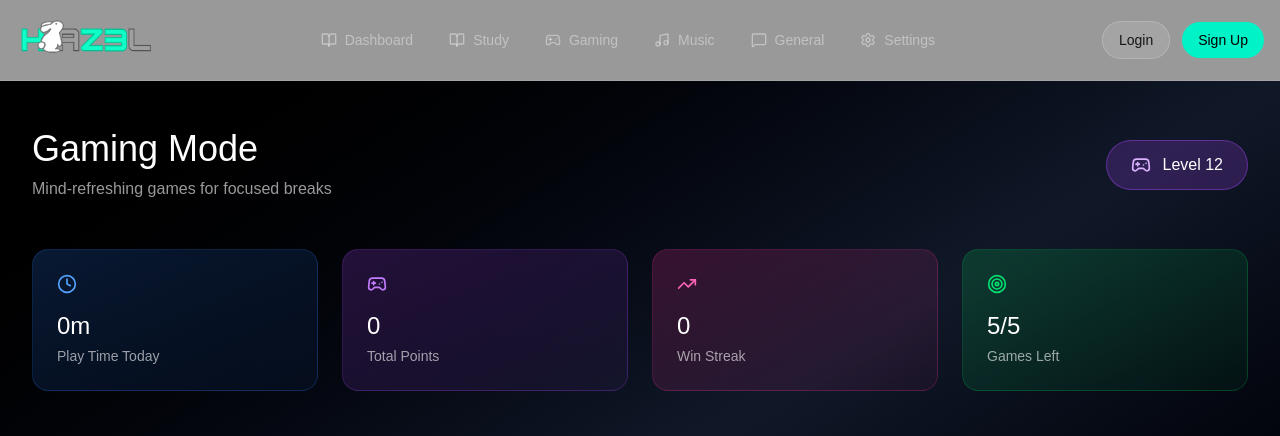
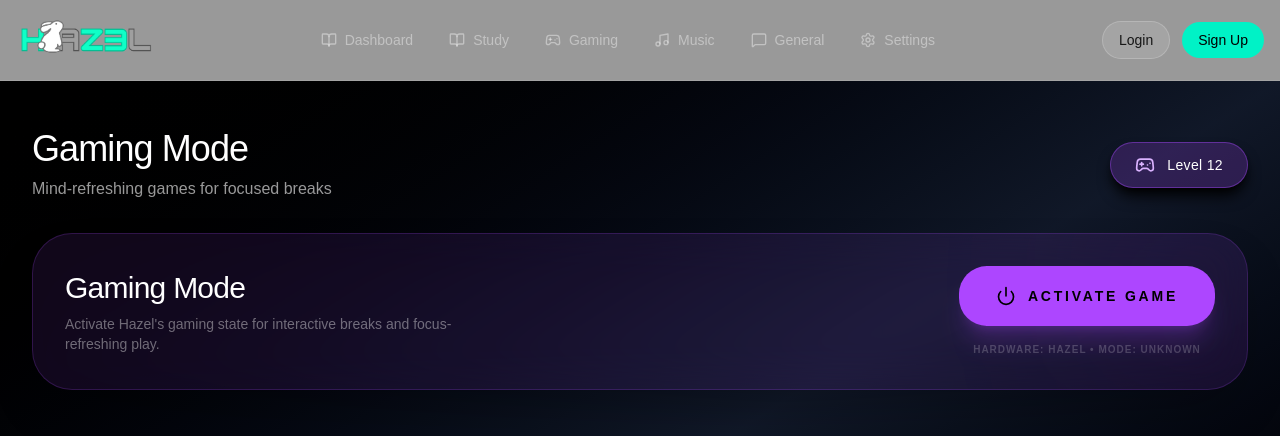
Before and after one commit to OnithaH/Hazel, a Next.js app in the folder companion_hazel/: page /Game_mode in a window 1280 px wide. Shown: the top 436 px of the page. Built offline with nearby package versions, Linux system fonts and the light colour scheme; no server answers.

Commit message:
Feature/study connect (#86)
* Modes changing routes

* layout changed

* Actvate button created

```diff
--- a/companion_hazel/app/Game_mode/page.tsx
+++ b/companion_hazel/app/Game_mode/page.tsx
@@ -2,6 +2,7 @@
 
 import React, { useState, useEffect } from 'react';
 import { Clock, Gamepad2, TrendingUp, Target, X, Loader2 } from 'lucide-react';
+import ModeActivationCard from '@/components/ModeActivationCard';
 
 interface Game {
   id?: string;
@@ -182,15 +183,25 @@ export default function Page() {
       {/* Main Content */}
       <main className="max-w-7xl mx-auto px-8 py-12">
         {/* Header */}
-        <div className="flex items-center justify-between mb-12">
+        <div className="flex items-center justify-between mb-8">
           <div>
-            <h1 className="text-4xl font-normal mb-2">Gaming Mode</h1>
+            <h1 className="text-4xl font-normal mb-2 tracking-tight">Gaming Mode</h1>
             <p className="text-white/60">Mind-refreshing games for focused breaks</p>
           </div>
-          <div className="flex items-center gap-3 px-6 py-3 bg-purple-500/20 border border-purple-500/40 rounded-full">
+          <div className="flex items-center gap-3 px-6 py-3 bg-purple-500/20 border border-purple-500/40 rounded-full shadow-lg shadow-black">
             <Gamepad2 className="w-5 h-5 text-purple-300" />
-            <span>Level 12</span>
+            <span className="text-sm font-medium tracking-wide">Level 12</span>
           </div>
+        </div>
+
+        {/* --- MANUAL MODE ACTIVATION --- */}
+        <div className="mb-12">
+          <ModeActivationCard
+            targetMode="GAME"
+            title="Gaming Mode"
+            description="Activate Hazel's gaming state for interactive breaks and focus-refreshing play."
+            colorClass="purple"
+          />
         </div>
 
         {/* Stats Grid */}
--- a/companion_hazel/app/General_mode/page.tsx
+++ b/companion_hazel/app/General_mode/page.tsx
@@ -3,6 +3,7 @@
 import React, { useState, useEffect, useRef } from 'react';
 import { MessageSquare, Thermometer, Droplets, Lightbulb, Sparkles, Bell, Clock, X, Send, Plus, Loader2 } from 'lucide-react';
 import useSWR, { mutate } from 'swr';
+import ModeActivationCard from '@/components/ModeActivationCard';
 
 const fetcher = (url: string) => fetch(url).then((res) => res.json());
 
@@ -37,17 +38,6 @@ export default function Page() {
   const allReminders = [
     ...(remindersData || []).map((r: any) => ({ ...r, displayDate: r.date, displayTime: r.time })),
   ].sort((a: any, b: any) => new Date(a.displayDate).getTime() - new Date(b.displayDate).getTime());
-
-  // Sync Mode on Mount
-  useEffect(() => {
-    if (robotId) {
-      fetch('/api/robot/mode', {
-        method: 'PATCH',
-        headers: { 'Content-Type': 'application/json' },
-        body: JSON.stringify({ mode: 'GENERAL' }),
-      });
-    }
-  }, [robotId]);
 
   // Scroll to bottom of chat
   useEffect(() => {
@@ -154,7 +144,7 @@ export default function Page() {
     <div className="min-h-screen bg-gradient-to-br from-[#07080A] via-[#0D0F1A] to-[#07080A] text-white p-4 md:p-8">
       <div className="max-w-7xl mx-auto">
         {/* Header */}
-        <div className="flex flex-col md:flex-row items-start md:items-center justify-between gap-6 md:gap-0 mb-12 animate-in fade-in slide-in-from-top-4 duration-700">
+        <div className="flex flex-col md:flex-row items-start md:items-center justify-between gap-6 md:gap-0 mb-8 animate-in fade-in slide-in-from-top-4 duration-700">
           <div>
             <h1 className="text-4xl font-normal mb-2 tracking-tight">General Mode</h1>
             <p className="text-white/40">Natural conversations and smart environment control</p>
@@ -163,6 +153,16 @@ export default function Page() {
             <div className={`w-2 h-2 ${robotId ? 'bg-green-500 animate-pulse' : 'bg-red-500'} rounded-full`} />
             <span className="text-sm font-medium tracking-wide">{robot ? `${robot.name} Active` : 'Robot Offline'}</span>
           </div>
+        </div>
+
+        {/* --- MANUAL MODE ACTIVATION --- */}
+        <div className="mb-8">
+          <ModeActivationCard
+            targetMode="GENERAL"
+            title="General Mode"
+            description="Hazel will assist you with natural conversation, reminders, and environment tracking."
+            colorClass="green"
+          />
         </div>
 
         {/* Stats Cards */}
--- a/companion_hazel/app/Music_mode/page.tsx
+++ b/companion_hazel/app/Music_mode/page.tsx
@@ -1,6 +1,7 @@
 "use client";
 
 import { useState, useEffect, useRef } from "react";
+import ModeActivationCard from "@/components/ModeActivationCard";
 
 interface Song {
   title?: string;
@@ -316,6 +317,16 @@ export default function MusicModePage() {
 
       <div className="responsive-padding" style={{ padding: "52px 40px 72px" }}>
 
+        {/* --- MANUAL MODE ACTIVATION --- */}
+        <div style={{ marginBottom: "32px" }}>
+          <ModeActivationCard
+            targetMode="MUSIC"
+            title="Music Mode"
+            description="Sync Hazel with your rhythm. Activate Music Mode to enable gesture controls and immersive lighting."
+            colorClass="pink"
+          />
+        </div>
+
         {/* ── Header ── */}
         <div className="page-enter header-row" style={{ display: "flex", justifyContent: "space-between", alignItems: "flex-start", marginBottom: "36px" }}>
           <div>
--- a/companion_hazel/app/study_mode/page.tsx
+++ b/companion_hazel/app/study_mode/page.tsx
@@ -3,6 +3,7 @@
 import React, { useState, useEffect } from 'react';
 import { Play, Shield, AlertTriangle, Calendar, BookOpen, Camera, Eye, Loader2, Clock, Trash2, Smartphone } from 'lucide-react';
 import Link from 'next/link';
+import ModeActivationCard from '@/components/ModeActivationCard';
 
 interface BreathingExercise {
   id: string;
@@ -261,6 +262,16 @@ export default function StudyModePage() {
           </div>
         </div>
 
+        {/* --- MANUAL MODE ACTIVATION --- */}
+        <div className="mb-8">
+          <ModeActivationCard
+            targetMode="STUDY"
+            title="Study Mode"
+            description="Hazel will monitor your focus, detect phone usage, and manage your study sessions."
+            colorClass="blue"
+          />
+        </div>
+
         {/* Main Content Grid */}
         <div className="grid grid-cols-3 gap-4">
           {/* Focus Tracking - Large Card */}
--- /dev/null
+++ b/companion_hazel/components/ModeActivationCard.tsx
@@ -0,0 +1,132 @@
+"use client";
+
+import React, { useState } from "react";
+import { Power, Loader2, CheckCircle2, AlertCircle } from "lucide-react";
+import useSWR, { mutate } from "swr";
+
+const fetcher = (url: string) => fetch(url).then((res) => res.json());
+
+interface ModeActivationCardProps {
+  targetMode: "GENERAL" | "STUDY" | "GAME" | "MUSIC";
+  title: string;
+  description: string;
+  colorClass: string; // e.g., "green", "blue", "purple", "pink"
+}
+
+export default function ModeActivationCard({
+  targetMode,
+  title,
+  description,
+  colorClass,
+}: ModeActivationCardProps) {
+  const [isActivating, setIsActivating] = useState(false);
+  const [status, setStatus] = useState<"idle" | "success" | "error">("idle");
+
+  const { data: robot, error } = useSWR("/api/user/robot", fetcher);
+
+  const currentMode = robot?.mode || "UNKNOWN";
+  const isActive = currentMode.toUpperCase() === targetMode.toUpperCase();
+
+  const handleActivate = async () => {
+    setIsActivating(true);
+    setStatus("idle");
+    try {
+      const response = await fetch("/api/robot/mode", {
+        method: "PATCH",
+        headers: { "Content-Type": "application/json" },
+        body: JSON.stringify({ mode: targetMode }),
+      });
+
+      if (response.ok) {
+        setStatus("success");
+        mutate("/api/user/robot"); // Refresh robot state
+        // Clear success message after 3s
+        setTimeout(() => setStatus("idle"), 3000);
+      } else {
+        setStatus("error");
+      }
+    } catch (err) {
+      console.error("Activation failed:", err);
+      setStatus("error");
+    } finally {
+      setIsActivating(false);
+    }
+  };
+
+  const getThemeColors = () => {
+    switch (colorClass) {
+      case "green": return { bg: "bg-green-500/10", border: "border-green-500/20", text: "text-green-400", glow: "shadow-green-500/20", btn: "bg-green-500 hover:bg-green-400" };
+      case "blue": return { bg: "bg-blue-500/10", border: "border-blue-500/20", text: "text-blue-400", glow: "shadow-blue-500/20", btn: "bg-blue-500 hover:bg-blue-400" };
+      case "purple": return { bg: "bg-purple-500/10", border: "border-purple-500/20", text: "text-purple-400", glow: "shadow-purple-500/20", btn: "bg-purple-500 hover:bg-purple-400" };
+      case "pink": return { bg: "bg-pink-500/10", border: "border-pink-500/20", text: "text-pink-400", glow: "shadow-pink-500/20", btn: "bg-pink-500 hover:bg-pink-400" };
+      default: return { bg: "bg-gray-500/10", border: "border-gray-500/20", text: "text-gray-400", glow: "shadow-gray-500/20", btn: "bg-gray-500 hover:bg-gray-400" };
+    }
+  };
+
+  const theme = getThemeColors();
+
+  return (
+    <div className={`p-6 md:p-8 ${theme.bg} border ${theme.border} rounded-[40px] shadow-2xl backdrop-blur-xl relative overflow-hidden group animate-in fade-in slide-in-from-top-4 duration-700`}>
+      {/* Decorative Glow */}
+      <div className={`absolute -right-20 -top-20 w-64 h-64 ${theme.bg} blur-[100px] rounded-full transition-all duration-1000 group-hover:scale-125 opacity-50`} />
+
+      <div className="flex flex-col md:flex-row items-center justify-between gap-8 relative z-10">
+        <div className="flex-1 text-center md:text-left">
+          <div className="flex items-center justify-center md:justify-start gap-4 mb-2">
+            <h2 className="text-3xl font-normal tracking-tight">{title}</h2>
+            {isActive && (
+              <span className={`px-3 py-1 rounded-full text-[10px] font-black uppercase tracking-widest ${theme.bg} ${theme.text} border ${theme.border} animate-pulse`}>
+                Currently Active
+              </span>
+            )}
+          </div>
+          <p className="text-white/40 text-sm max-w-md">{description}</p>
+        </div>
+
+        <div className="flex flex-col items-center gap-4 w-full md:w-auto">
+          <button
+            onClick={handleActivate}
+            disabled={isActivating || isActive}
+            className={`w-full md:w-64 py-5 rounded-[28px] flex items-center justify-center gap-3 font-black uppercase tracking-[0.2em] text-sm transition-all shadow-xl ${
+              isActive
+                ? "bg-white/5 border border-white/10 text-white/20 cursor-default"
+                : `${theme.btn} text-black active:scale-95 ${theme.glow}`
+            }`}
+          >
+            {isActivating ? (
+              <>
+                <Loader2 className="w-5 h-5 animate-spin" />
+                Synchronizing...
+              </>
+            ) : isActive ? (
+              <>
+                <CheckCircle2 className="w-5 h-5" />
+                Mode Active
+              </>
+            ) : status === "success" ? (
+              <>
+                <CheckCircle2 className="w-5 h-5" />
+                Activated!
+              </>
+            ) : (
+              <>
+                <Power className="w-5 h-5" />
+                Activate {targetMode}
+              </>
+            )}
+          </button>
+
+          {status === "error" && (
+            <p className="text-red-400 text-[10px] font-bold uppercase tracking-widest flex items-center gap-2 animate-in slide-in-from-top-2">
+              <AlertCircle className="w-3 h-3" /> Connection error
+            </p>
+          )}
+
+          <p className="text-white/20 text-[10px] font-black uppercase tracking-widest">
+            Hardware: {robot?.name || "Hazel"} • Mode: {currentMode}
+          </p>
+        </div>
+      </div>
+    </div>
+  );
+}
```
